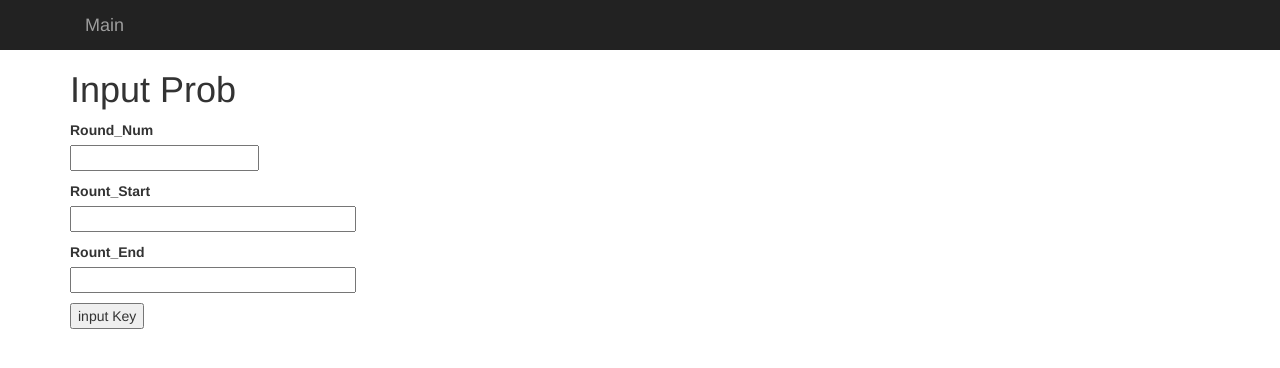
After one commit to GDtoPlay/FrontProto, a Flask app: page /inputRounds in a window 1280 px wide. The commit adds this page. Shown: the top 368 px of the page. Run offline with Flask 2, Linux system fonts and the light colour scheme; some libraries are stand-ins or nearby versions.

Commit message:
round added

```diff
--- a/app/forms.py
+++ b/app/forms.py
@@ -1,7 +1,7 @@
 from flask_wtf import FlaskForm
-from wtforms import StringField, BooleanField, SubmitField, IntegerField
+from wtforms import StringField, BooleanField, SubmitField, IntegerField, DateTimeField
 from wtforms.validators import ValidationError, DataRequired, Email, EqualTo
-from app.models import flag_table, problem
+from app.models import flag_table, problem, round_time
 
 
 
@@ -46,3 +46,35 @@ class ProbListForm(FlaskForm):
         Prob = problem.query.filter_by(problem_id=problem_id.data).first()
         if Prob is None:
             raise ValidationError('This problem_id does not exist')
+
+
+class RoundInsertForm(FlaskForm):
+    round_number = IntegerField('Round_Num', validators=[DataRequired()])
+    rount_start = DateTimeField('Rount_Start', format="%Y-%m-%dT%H:%M:%S", validators=[DataRequired()])
+    rount_end = DateTimeField('Rount_End', format="%Y-%m-%dT%H:%M:%S", validators=[DataRequired()])
+    submit = SubmitField('input Key')
+
+    def validate_round_number(self, round_number):
+        Round = round_time.query.filter_by(round_number=round_number.data).first()
+        if Round is not None:
+            raise ValidationError('This round_number is aready in here')
+
+
+class RoundDeleteForm(FlaskForm):
+    round_number = IntegerField('Round_Num', validators=[DataRequired()])
+    submit = SubmitField('input Key')
+
+    def validate_round_number(self, round_number):
+        Round = round_time.query.filter_by(round_number=round_number.data).first()
+        if Round is None:
+            raise ValidationError('This round_number does not exist')
+
+
+class RoundListForm(FlaskForm):
+    round_number = IntegerField('Round_num', validators=[DataRequired()])
+    submit = SubmitField('input Key')
+
+    def validate_round_number(self, round_number):
+        Round = round_time.query.filter_by(round_number=round_number.data).first()
+        if Round is None:
+            raise ValidationError('This round_number does not exist')
--- a/app/routes.py
+++ b/app/routes.py
@@ -2,9 +2,10 @@ import os
 from flask import render_template, request, redirect, url_for, flash
 from app import app, ALLOWED_EXTENSIONS, UPLOAD_FOLDER
 from app import app, db
-from app.forms import RegistrationForm, ProbInsertForm, ProbDeleteForm, ProbListForm
-from app.models import flag_table, problem
+from app.forms import RegistrationForm, ProbInsertForm, ProbDeleteForm, ProbListForm, RoundInsertForm, RoundDeleteForm, RoundListForm
+from app.models import flag_table, problem, round_time
 from werkzeug import secure_filename
+from datetime import datetime
 
 @app.route('/')
 @app.route('/index')
@@ -68,3 +69,40 @@ def listProb():
         return render_template('listProb.html', title='listProb', form=form, List=[], Select=Select)
     List = db.engine.execute('select * from problem')
     return render_template('listProb.html', title='listProb', form=form, List=List, Select=None)
+
+
+@app.route('/inputRounds', methods=['GET', 'POST'])
+def inputRounds():
+    form = RoundInsertForm()
+    if form.validate_on_submit():
+        if form.rount_start.data.time() <= form.rount_end.data.time():
+            flash('Invalid round_start, round_end')
+            return redirect(url_for('index'))
+        Round = round_time(round_number=form.round_number.data, rount_start=form.rount_start.data, rount_end=form.rount_end.data)
+        db.session.add(Round)
+        db.session.commit()
+        flash('Round has submitted')
+        return redirect(url_for('index'))
+    return render_template('inputRound.html', title='inputRound', form=form)
+
+
+@app.route('/deleteRound', methods=['GET', 'POST'])
+def deleteRound():
+    form = RoundDeleteForm()
+    if form.validate_on_submit():
+        Del = round_time.query.filter_by(round_number=form.round_number.data).first()
+        db.session.delete(Del)
+        db.session.commit()
+        flash('Round has deleted')
+        return redirect(url_for('index'))
+    return render_template('deleteRound.html', title='deleteRound', form=form)
+
+
+@app.route('/listRound', methods=['GET', 'POST'])
+def listRound():
+    form = RoundListForm()
+    if form.validate_on_submit():
+        Select = round_time.query.filter_by(round_number=form.round_number.data).first()
+        return render_template('listRound.html', title='listRound', form=form, List=[], Select=Select)
+    List = db.engine.execute('select * from round_time')
+    return render_template('listRound.html', title='listRound', form=form, List=List, Select=None)
--- /dev/null
+++ b/app/templates/inputRound.html
@@ -0,0 +1,32 @@
+{% extends "base.html" %}
+
+{% block content %}
+    <div class="container">
+    <h1>Input Prob</h1>
+    <form action="" method="post">
+        {{ form.hidden_tag() }}
+        <p>
+            {{ form.round_number.label }}<br>
+            {{ form.round_number(size=32) }}<br>
+            {% for error in form.round_number.errors %}
+            <span style="color: red;">[{{ error }}]</span>
+            {% endfor %}
+        </p>
+        <p>
+            {{ form.rount_start.label }}<br>
+            {{ form.rount_start(size=32) }}<br>
+            {% for error in form.rount_start.errors %}
+            <span style="color: red;">[{{ error }}]</span>
+            {% endfor %}
+        </p>
+        <p>
+            {{ form.rount_end.label }}<br>
+            {{ form.rount_end(size=32) }}<br>
+            {% for error in form.rount_end.errors %}
+            <span style="color: red;">[{{ error }}]</span>
+            {% endfor %}
+        </p>
+        <p>{{ form.submit() }}</p>
+    </form>
+    </div>
+{% endblock %}
```
Also changed, not shown: app/templates/deleteRound.html (added, +18 -0 lines), app/templates/index.html (+9 -0 lines), app/templates/listRound.html (added, +43 -0 lines), 2 other files.
